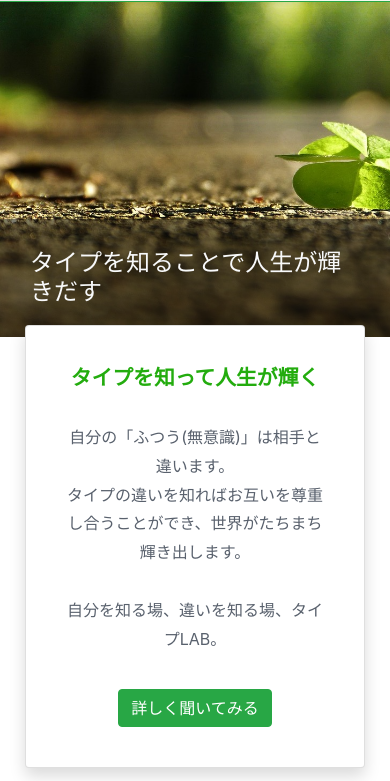
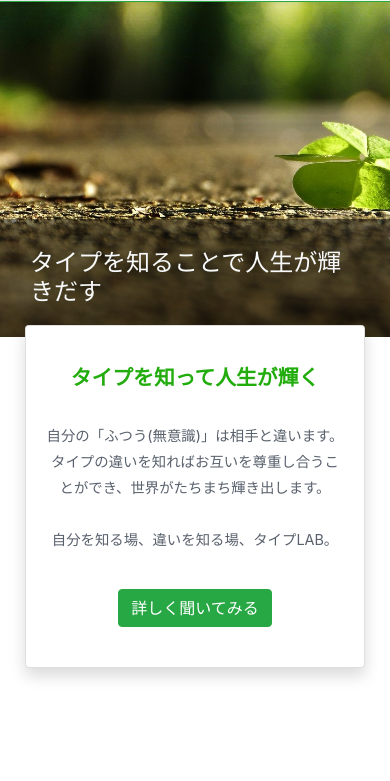
Before and after one commit to yukyoooo/typelab2, a plain HTML site: page index.html in a window 390 px wide. Shown: the part 63-844 px from the top of the page. Drawn offline with nearby package versions, Linux system fonts and the light colour scheme; a script that the page names is missing.

Commit message:
Update responsive.css

```diff
--- a/responsive.css
+++ b/responsive.css
@@ -52,6 +52,9 @@
   line-height:1.5em;
   padding:0;
 }
-
+.top-vision-text p{
+  padding:0;
+  font-size: 0.9em;
+}
 
 }
```
